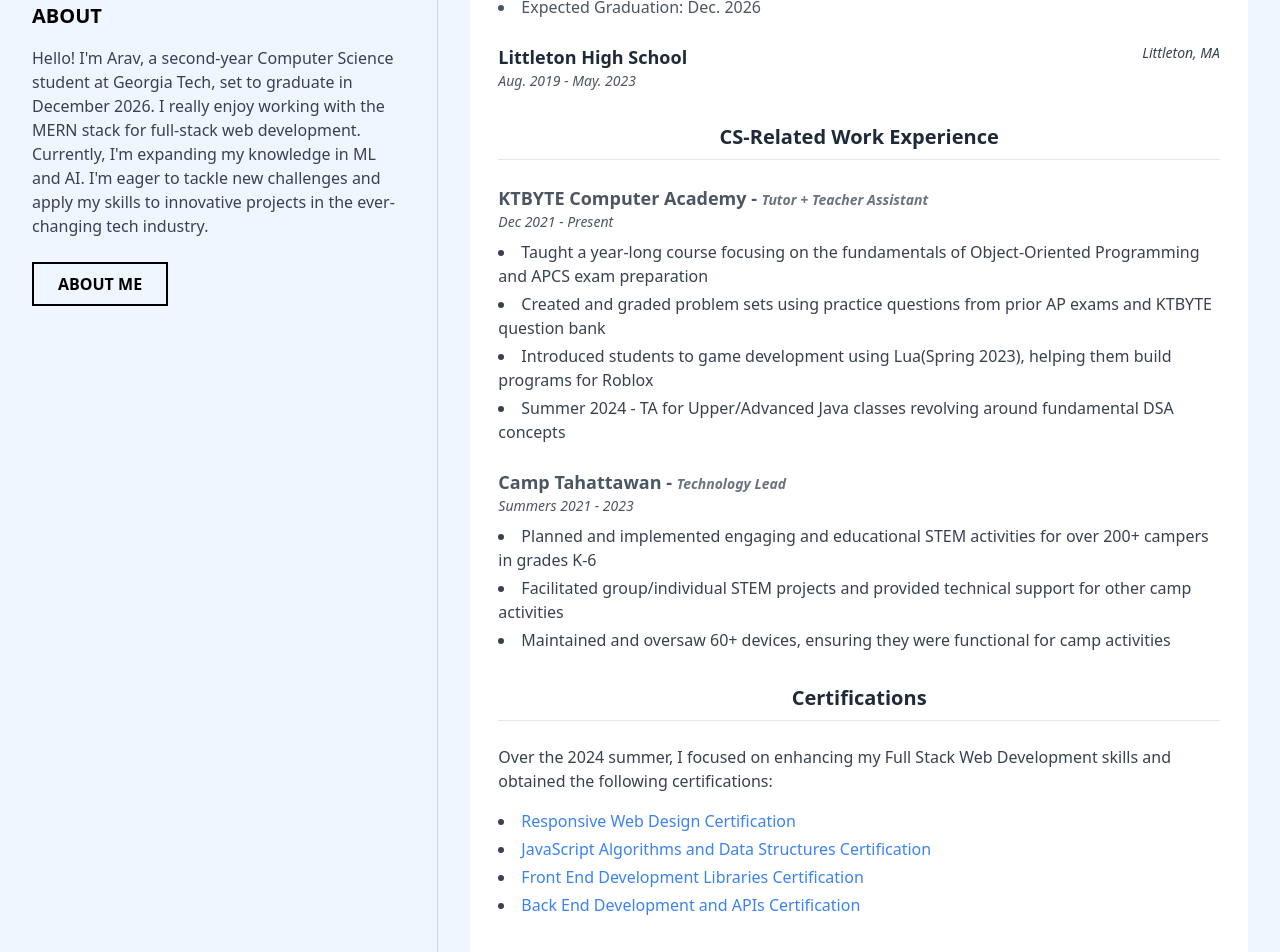
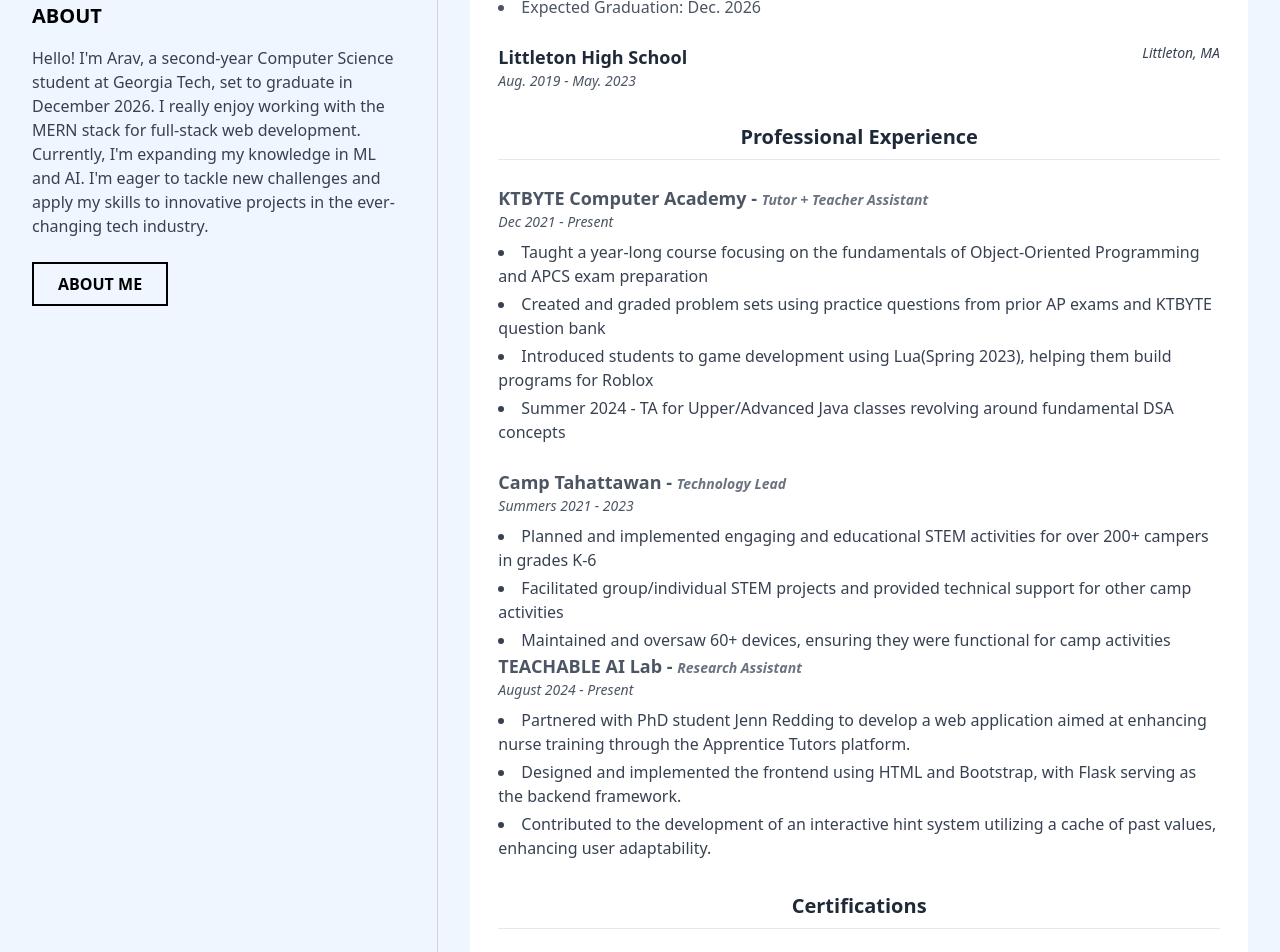
Before and after one commit to AravArora05/personal-website, a Next.js app: page /resume in a window 1280 px wide. Shown: the part 460-1412 px from the top of the page. Built offline with nearby package versions, Linux system fonts and the light colour scheme.

Commit message:
Fixing Experience Section

```diff
--- a/src/app/components/AllProjects.jsx
+++ b/src/app/components/AllProjects.jsx
@@ -7,7 +7,6 @@
         image: 'trp.png',
         title: 'TheRolePlayer.Co',
         description: `Built a sports blog aimed at bridging the realms of finance and sports analytics. The website aims to provide avid fans with an unique manner of analysing their favorite sport!
-        - Newspaper currently has had over 120 different viewers
         - Implemented a Go backend to manage communication between the frontend and the MongoDB article database.`,
         date: 'May 2024 - Present',
         demoLink: 'https://theroleplayer.vercel.app/',
--- a/src/app/components/ResumeInfo.jsx
+++ b/src/app/components/ResumeInfo.jsx
@@ -2,11 +2,11 @@
     return (
         <div className="container mx-auto">
             <h3 className="text-2xl font-bold text-center mb-4 text-black">RESUME</h3>
-<p className="text-gray-800 mb-1">This page offers an alternative format of my resume. Most of the information is similar to my PDF version. If you'd prefer to view the PDF, you can click
-    <a href="/AravAroraResume.pdf" target="_blank" className="text-blue-500 hover:underline"> here</a>.
-
-</p>
-<hr className="mb-4"></hr>
+            <p className="text-gray-800 mb-1">
+                This page offers an alternative format of my resume. Most of the information is similar to my PDF version. If you'd prefer to view the PDF, you can click
+                <a href="/AravAroraResume.pdf" target="_blank" className="text-blue-500 hover:underline"> here</a>.
+            </p>
+            <hr className="mb-4"></hr>
 
             <div className="grid grid-cols-2 md:grid-cols-3 lg:flex lg:flex-row lg:flex-wrap justify-between mb-4 space-x-2 gap-y-2 sm:gap-y-2 text-center">
                 <a href="#education" className="text-gray-800 hover:text-blue-500">Education</a>
@@ -17,8 +17,7 @@
                 <a href="#other" className="text-gray-800 hover:text-blue-500">Volunteering/Other</a>
             </div>
 
-<br></br>
-
+            <br></br>
 
             <div id="education" className="mb-8">
                 <h2 className="text-xl font-bold text-gray-800 border-b pb-2 mb-6 text-center block">Education</h2>
@@ -43,7 +42,7 @@
             </div>
 
             <div id="experience" className="mb-8">
-                <h2 className="text-xl font-bold text-gray-800 border-b pb-2 mb-6 text-center block">CS-Related Work Experience</h2>
+                <h2 className="text-xl font-bold text-gray-800 border-b pb-2 mb-6 text-center block">Professional Experience</h2>
                 <div className="mb-6">
                     <div className="flex flex-wrap justify-between">
                         <h3 className="text-lg font-semibold text-gray-600">KTBYTE Computer Academy - <span className="text-sm text-gray-500 italic">Tutor + Teacher Assistant</span></h3>
@@ -65,6 +64,17 @@
                         <li>Planned and implemented engaging and educational STEM activities for over 200+ campers in grades K-6</li>
                         <li>Facilitated group/individual STEM projects and provided technical support for other camp activities</li>
                         <li>Maintained and oversaw 60+ devices, ensuring they were functional for camp activities</li>
+                    </ul>
+                </div>
+                <div>
+                    <div className="flex flex-wrap justify-between">
+                        <h3 className="text-lg font-semibold text-gray-600">TEACHABLE AI Lab - <span className="text-sm text-gray-500 italic">Research Assistant</span></h3>
+                    </div>
+                    <p className="text-sm text-gray-600 italic">August 2024 - Present</p>
+                    <ul className="list-disc list-inside text-base text-gray-700 mt-2 space-y-1">
+                        <li>Partnered with PhD student Jenn Redding to develop a web application aimed at enhancing nurse training through the Apprentice Tutors platform.</li>
+                        <li>Designed and implemented the frontend using HTML and Bootstrap, with Flask serving as the backend framework.</li>
+                        <li>Contributed to the development of an interactive hint system utilizing a cache of past values, enhancing user adaptability.</li>
                     </ul>
                 </div>
             </div>
```
